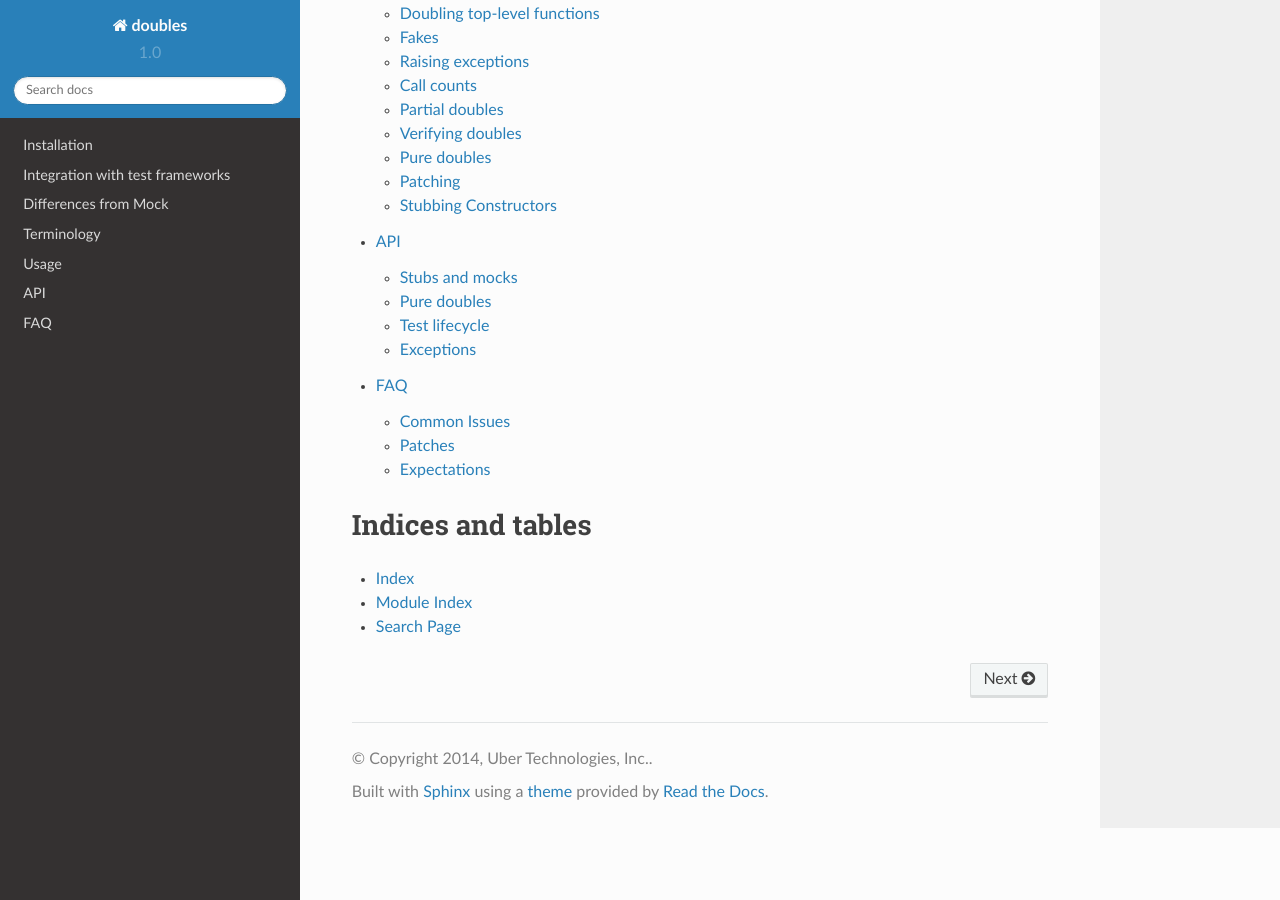
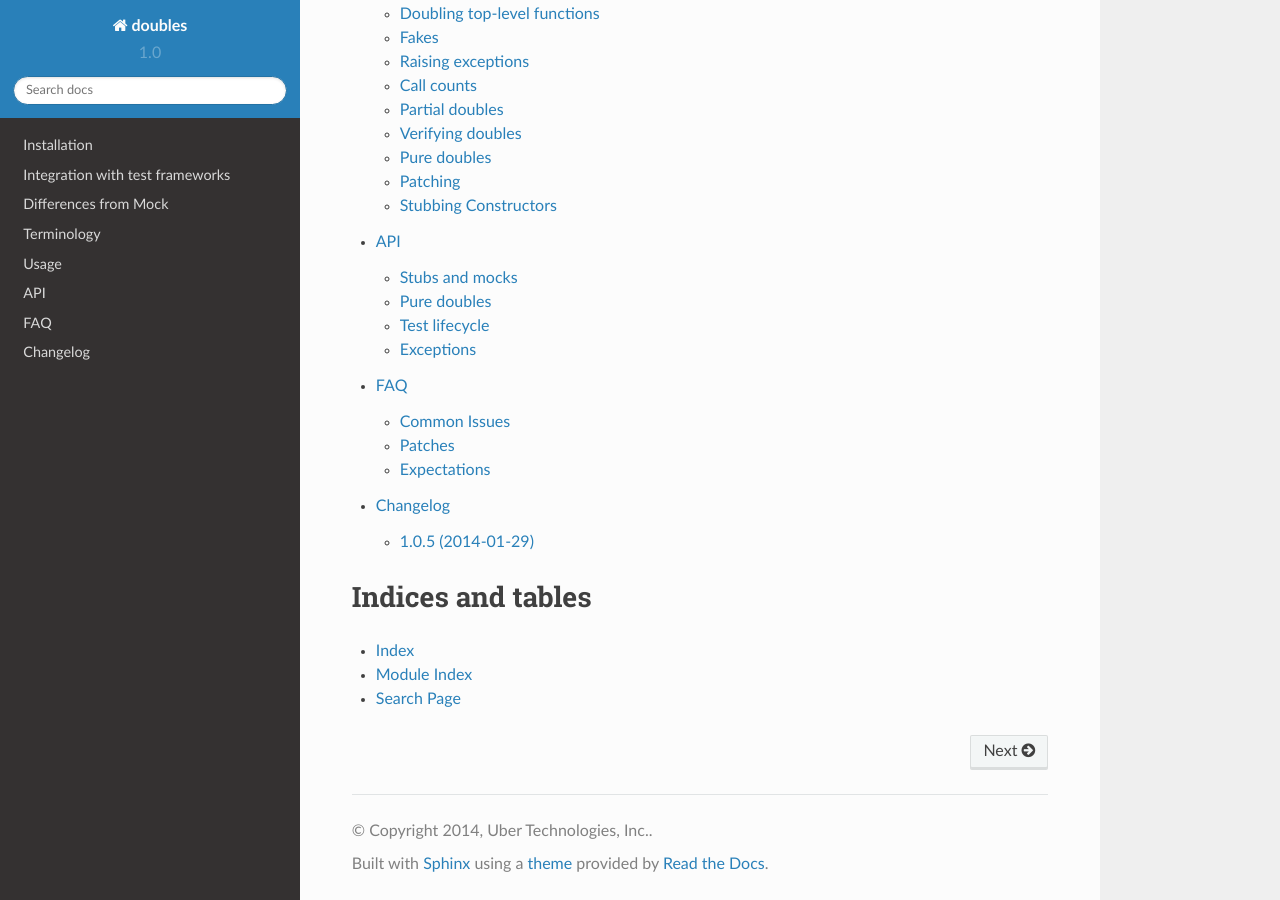
Before and after one commit to uber/doubles, a Sphinx documentation site: the page built from docs/source/index.rst, in a window 1280 px wide and 900 px high, scrolled down 626 px. Built offline with Sphinx 7.4.7 and the Read the Docs theme 2.0.0, drawn with Linux system fonts in a browser that asks for light colours.

Commit message:
Bump version to 1.0.5
* Add Changelog

```diff
--- /dev/null
+++ b/CHANGES.rst
@@ -0,0 +1,11 @@
+Changelog
+=========
+
+1.0.5 (2014-01-29)
+------------------
+
+- Started tracking changes
+- Add expect_constructor and allow_constructor
+- Add patch and patch_class
+- Add clear
+- Clarify some error messages
--- /dev/null
+++ b/docs/source/changelog.rst
@@ -0,0 +1 @@
+.. include:: ../../CHANGES.rst
--- a/docs/source/index.rst
+++ b/docs/source/index.rst
@@ -15,6 +15,7 @@ It provides functionality for stubbing, mocking, and verification of test double
    usage
    api
    faq
+   changelog
 
 
 
--- a/doubles/__init__.py
+++ b/doubles/__init__.py
@@ -1,4 +1,4 @@
-__version__ = '1.0.4'
+__version__ = '1.0.5'
 
 from doubles.class_double import ClassDouble  # noqa
 from doubles.instance_double import InstanceDouble  # noqa
```
Also changed, not shown: docs/changelog.rst (added).
